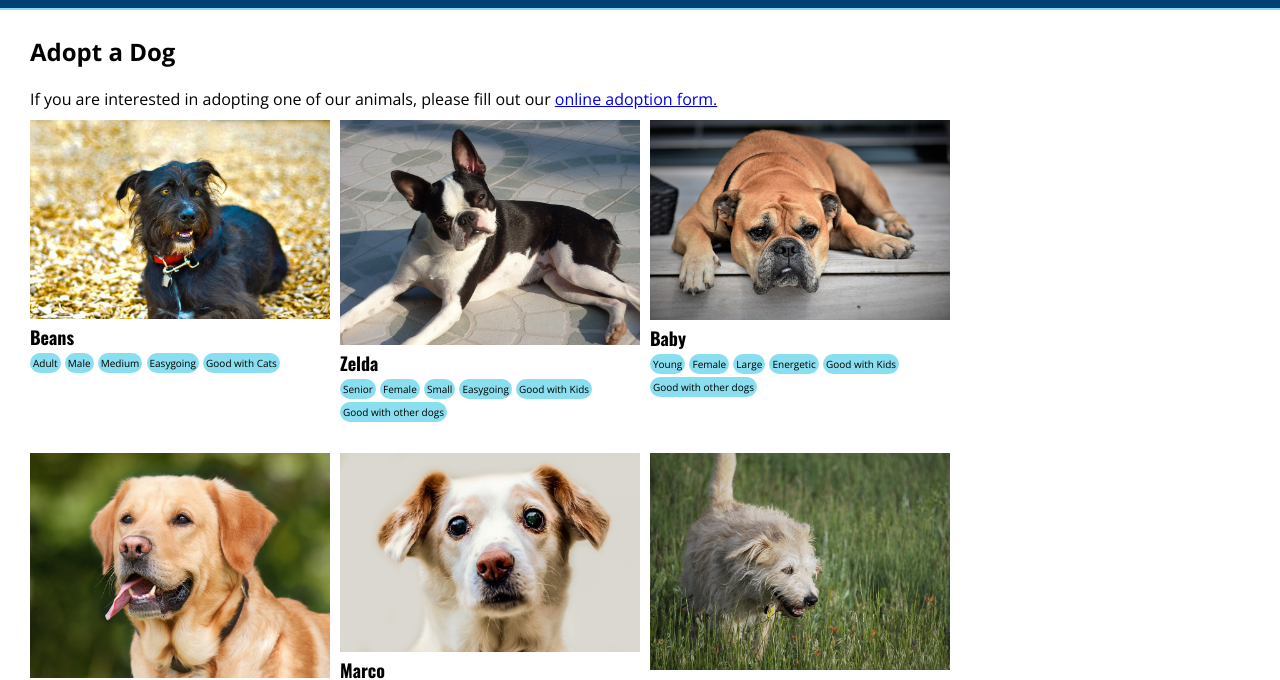
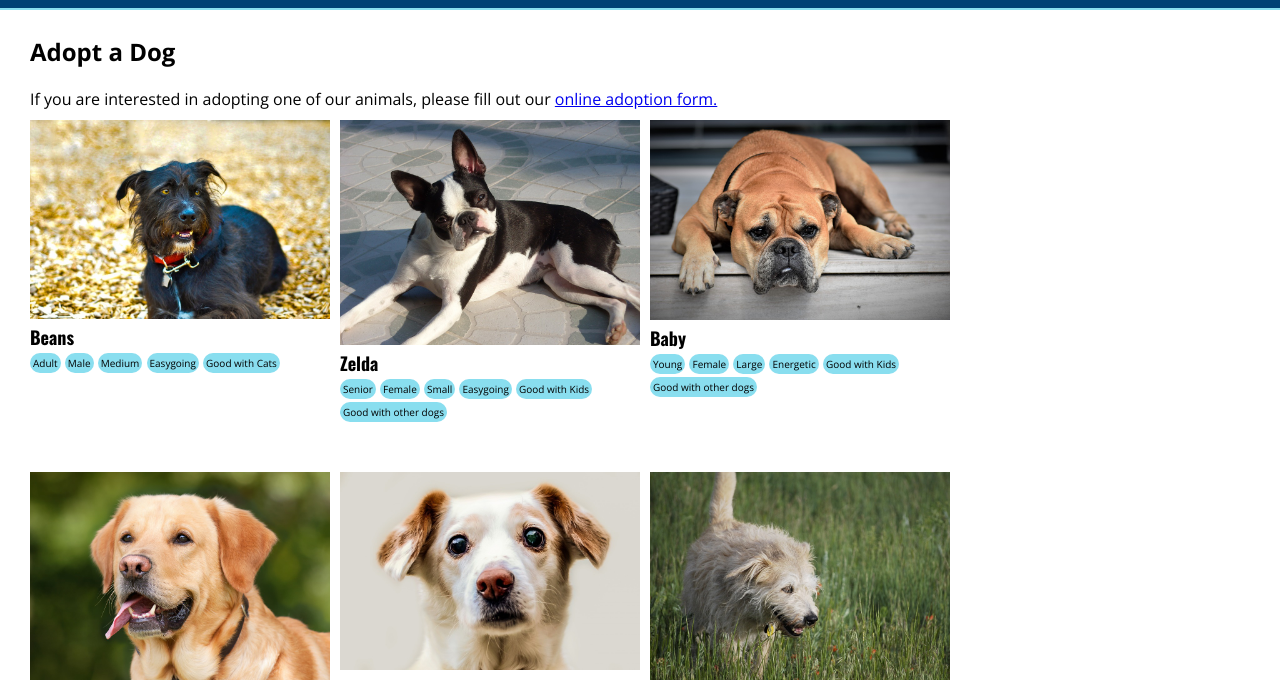
Before and after one commit to Momentum-Team-8/css--dog-adoption-gregsronce, a plain HTML site: page index.html in a window 1280 px wide. Shown: the part 95-775 px from the top of the page. Drawn offline with nearby package versions, Linux system fonts and the light colour scheme.

Commit message:
modified CSS.

```diff
--- a/style.css
+++ b/style.css
@@ -30,7 +30,6 @@
 
 .main {
     width: 950px;
-    height: 1000px;
     padding-left: 30px;
     font-family: 'Open Sans', sans-serif;
     display: flex;
@@ -40,12 +39,11 @@
 
 .dog-info {
     width: 300px;
-    height: 300px;
+    margin-bottom: 50px;
 }
 
 .dog-img {
     max-width: 100%;
-    height: auto;
 }
 
 .img-caption {
```
